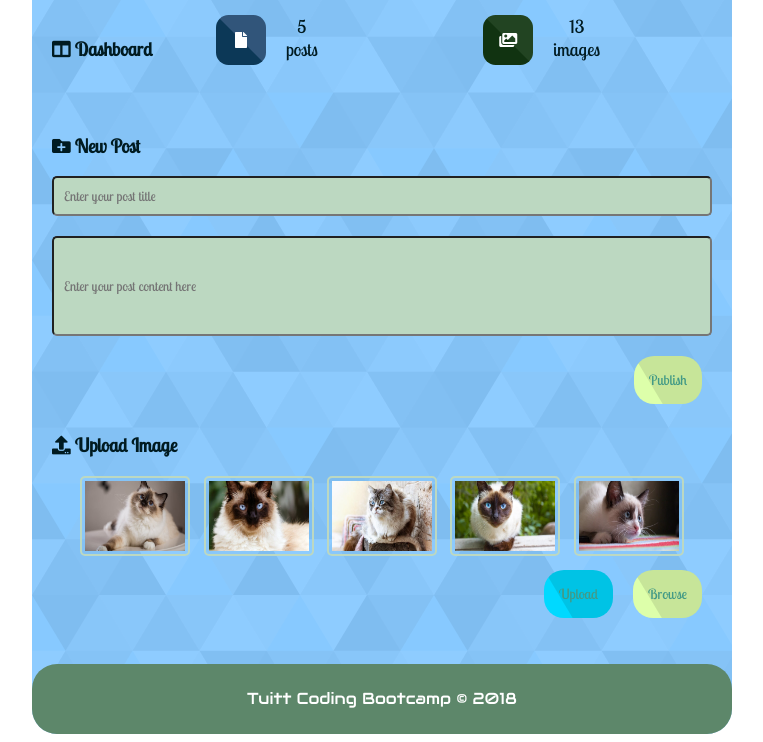
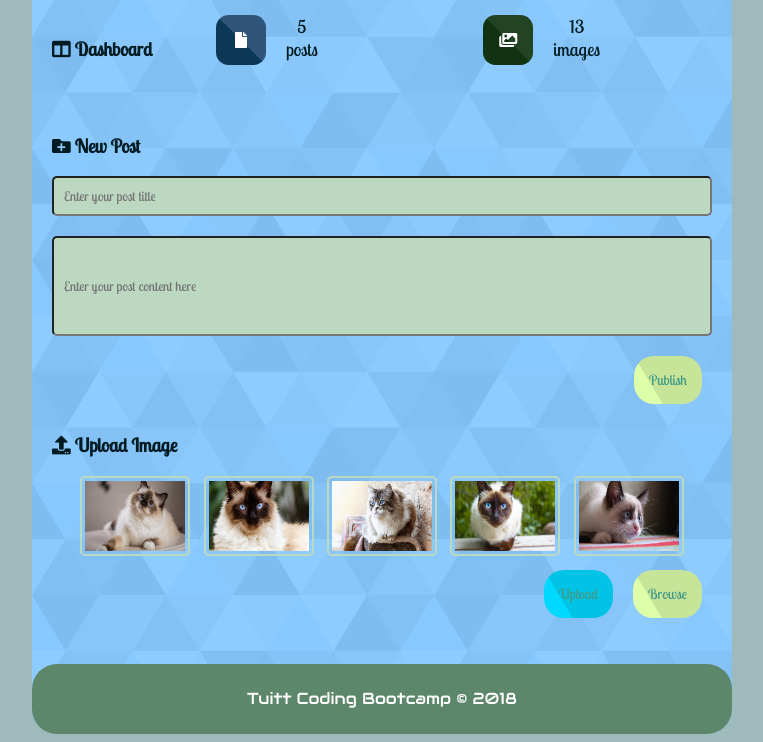
Before and after one commit to hpanganiban/mod03-05, a plain HTML site: page index.html in a window 1280 px wide. Shown: the part 83-825 px from the top of the page, without its empty margins (258-1021 px from the left). Drawn offline with Linux system fonts and the light colour scheme.

Commit message:
body background

```diff
--- a/assets/css/style.css
+++ b/assets/css/style.css
@@ -1,3 +1,7 @@
+body {
+	background-color: #9EBABA;
+}
+
 
 main {
 	padding: 20px;
--- a/index.html
+++ b/index.html
@@ -3,7 +3,7 @@
 <head>
 
 	<meta charset="utf-8">
-	<meta name="viewport" content="width=device-width, initial-scale=1">
+	<meta name="viewport" content="width=device-width, initial-scale=1.0">
 	<meta http-equiv="X-UA-Compatible" content="IE-Edge">
 
 	<title>DOM ACTIVITY 3</title>
```
